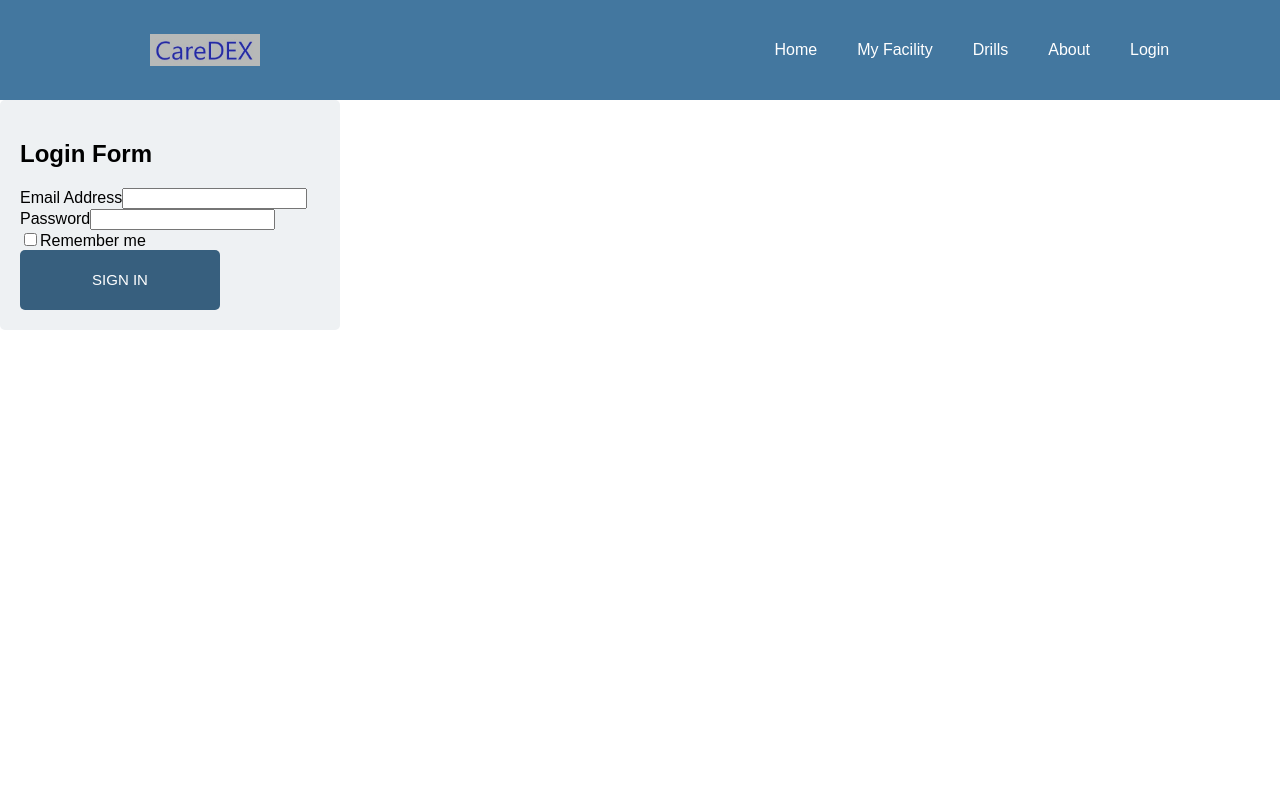
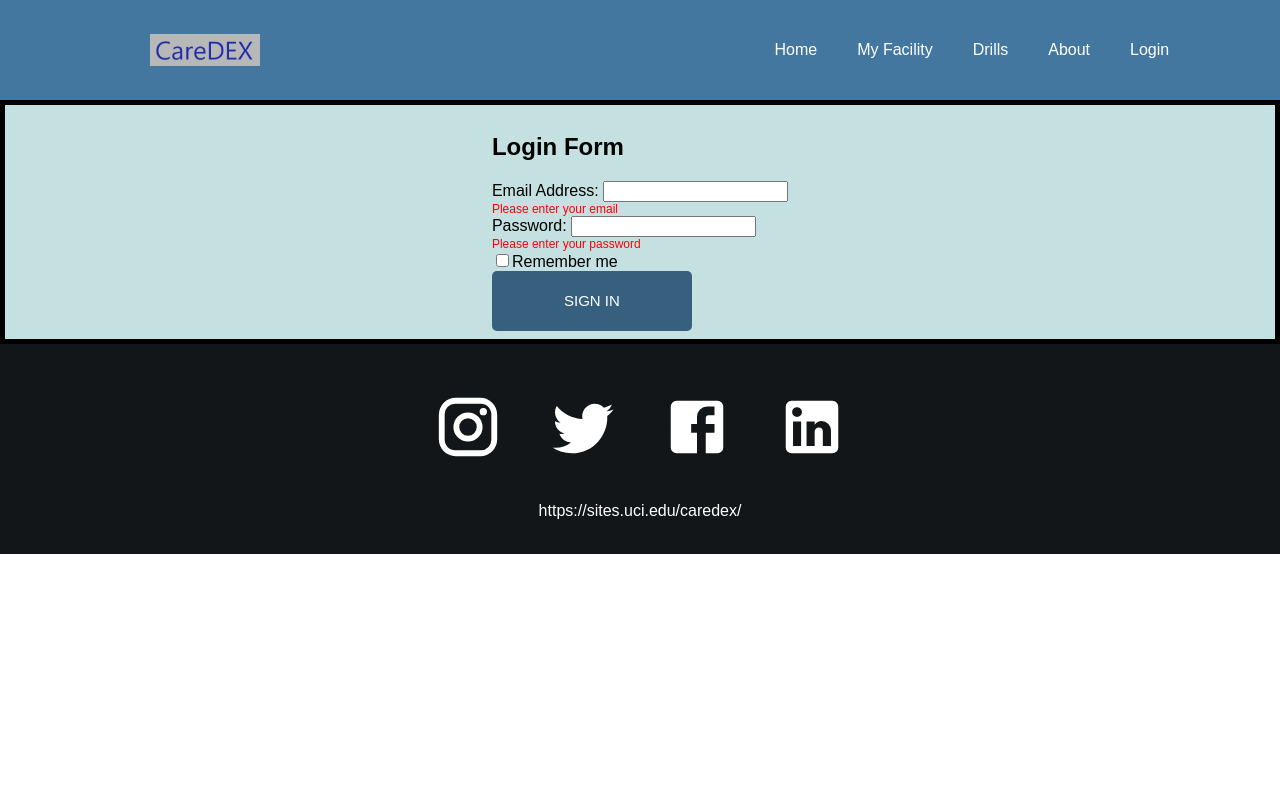
Before and after one commit to jayciwimmer/CareDEX_Website, a React (Create React App) app: page /#/loginform in a window 1280 px wide. Shown: the top 800 px of the page. Built offline with nearby package versions, Linux system fonts and the light colour scheme; the HTML template or start-up script is replaced by a standard one.

Commit message:
loginform

```diff
--- a/src/pages/FileUpload.js
+++ b/src/pages/FileUpload.js
@@ -10,7 +10,7 @@ function FileUpload() {
     }
     return (
         <div>
-            <h2>File Uploading in React JS</h2>
+            <h2> Upload your files here:</h2>
             <form>
                 <input type="file" name="file" onChange={handleFile}/>
                 <button>Upload</button>
--- a/src/pages/LoginForm.js
+++ b/src/pages/LoginForm.js
@@ -4,26 +4,38 @@ import "../styles/LoginForm.css";
 
 function LoginForm() {
     return (
-        <div className='wrapper bg-dark d-flex align-items-center justify-content-center w-100'>
-            <div className='login'>
+        //<div className='wrapper bg-dark d-flex align-items-center justify-content-center w-100'>
+            <div className='center'>
                 <h2 className='mb-3'>Login Form</h2>
+                <form className='needs-validation'>
+                <div className='form-group was-validated mb-2'>
+                    <label htmlFor='email' className='form-label'>Email Address:   </label>
+                    <input type="email" className='form-control' required></input>
+                    <div className='small'>
+                    <div className="invalid-feedback">
+                        Please enter your email
+                        </div>
+            </div>
+            </div>
 
-                <div className='form-group mb-2'>
-                    <label htmlFor='email'>Email Address</label>
-                    <input type="email"></input>
+            <div className='form-group was-validated mb-2'>
+                <label htmlFor='password' className='form-label'>Password:   </label>
+                <input type="password" className='form-control' required></input>
+                <div className='small'>
+                <div className="invalid-feedback">
+                    Please enter your password
+                    </div>
+                    </div>
             </div>
-            <div className='form-group mb-2'>
-                <label htmlFor='password'>Password</label>
-                <input type="password"></input>
-            </div>
-            <div className='form-group mb-2'>
-                <input type="checkbox"></input>
-                <label htmlFor='check'>Remember me</label>
+            <div className='form-group form-check mb-2'>
+                <input type="checkbox" className='form-check-input'></input>
+                <label htmlFor='check' className='form-check-label'>Remember me</label>
         </div>
-        <button type='submit' className='btn btn-success mt-2'>SIGN IN</button>
+        <button type='submit' className='btn btn-success w-100 block mt-2'>SIGN IN</button>
+        </form>
         </div>
 
-        </div>
+       // </div>
 
     )
 }
--- a/src/styles/LoginForm.css
+++ b/src/styles/LoginForm.css
@@ -4,9 +4,40 @@
 
 .login {
     width: 300px;
-    padding: 20px;
+    padding: 30px;
     height: min-content;
     border-radius: 5px;
-    color: black;
-    background-color: rgb(238, 241, 243);
+    color: rgb(19, 10, 10);
+    background-color: rgb(240, 245, 249);
+    align-items: left;
+    justify-content: center;
+    background-position: center;
+    flex-direction: column;
 }
+
+.center {
+    border: 5px solid;
+    display: grid;
+    justify-content: center;
+    background-color: rgb(196, 224, 224);
+    background-position: left;
+    height: min-content;
+    padding-left: center;
+    padding-block: 8px;
+
+
+}
+
+.small {
+    font-size: 12px;
+    color: red;
+}
+
+.loginword {
+
+    display: flex;
+    background-position: left;
+    height: 16px;
+    text-align: center;
+    padding-bottom: 5px;
+}
```
